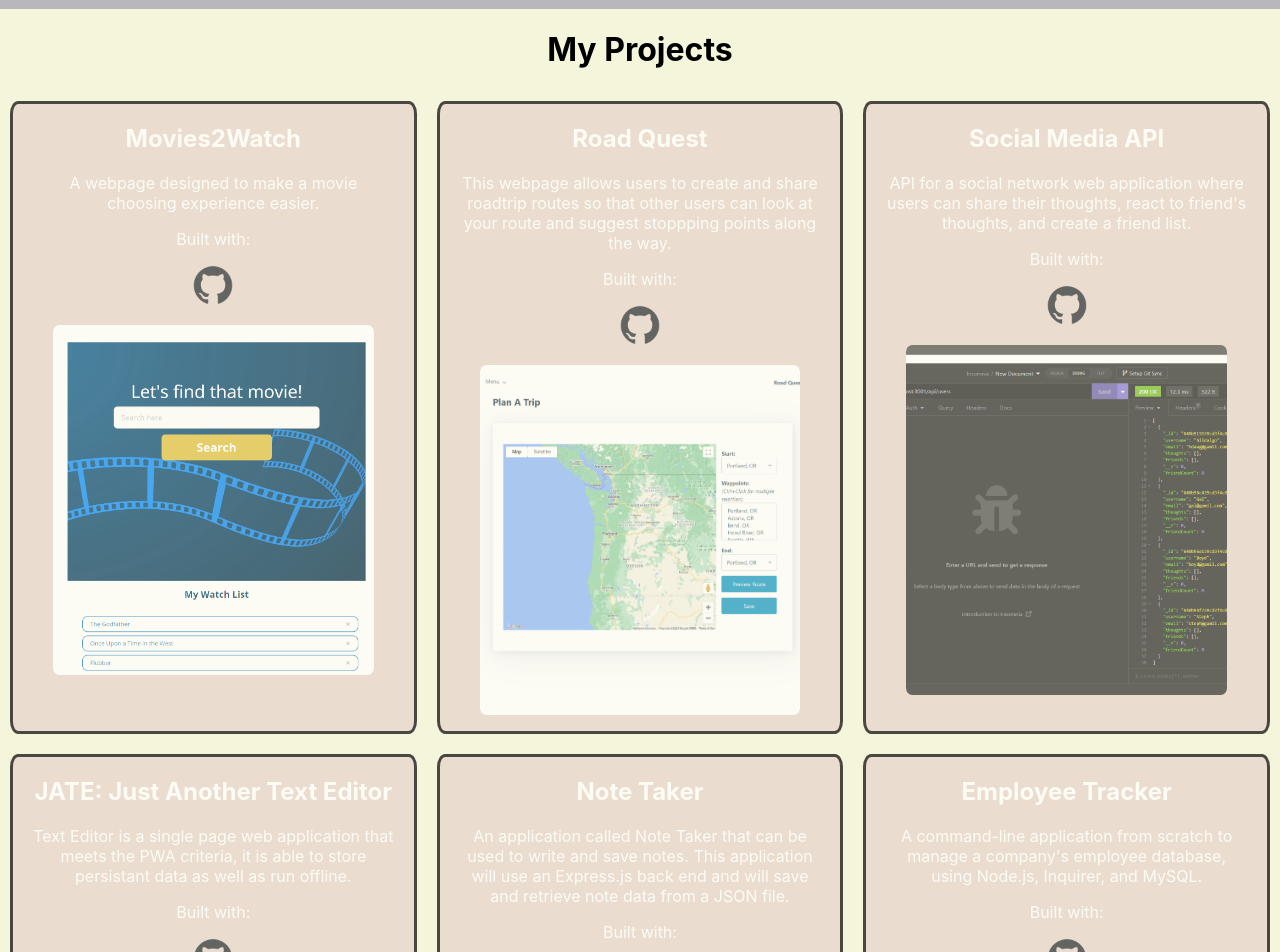
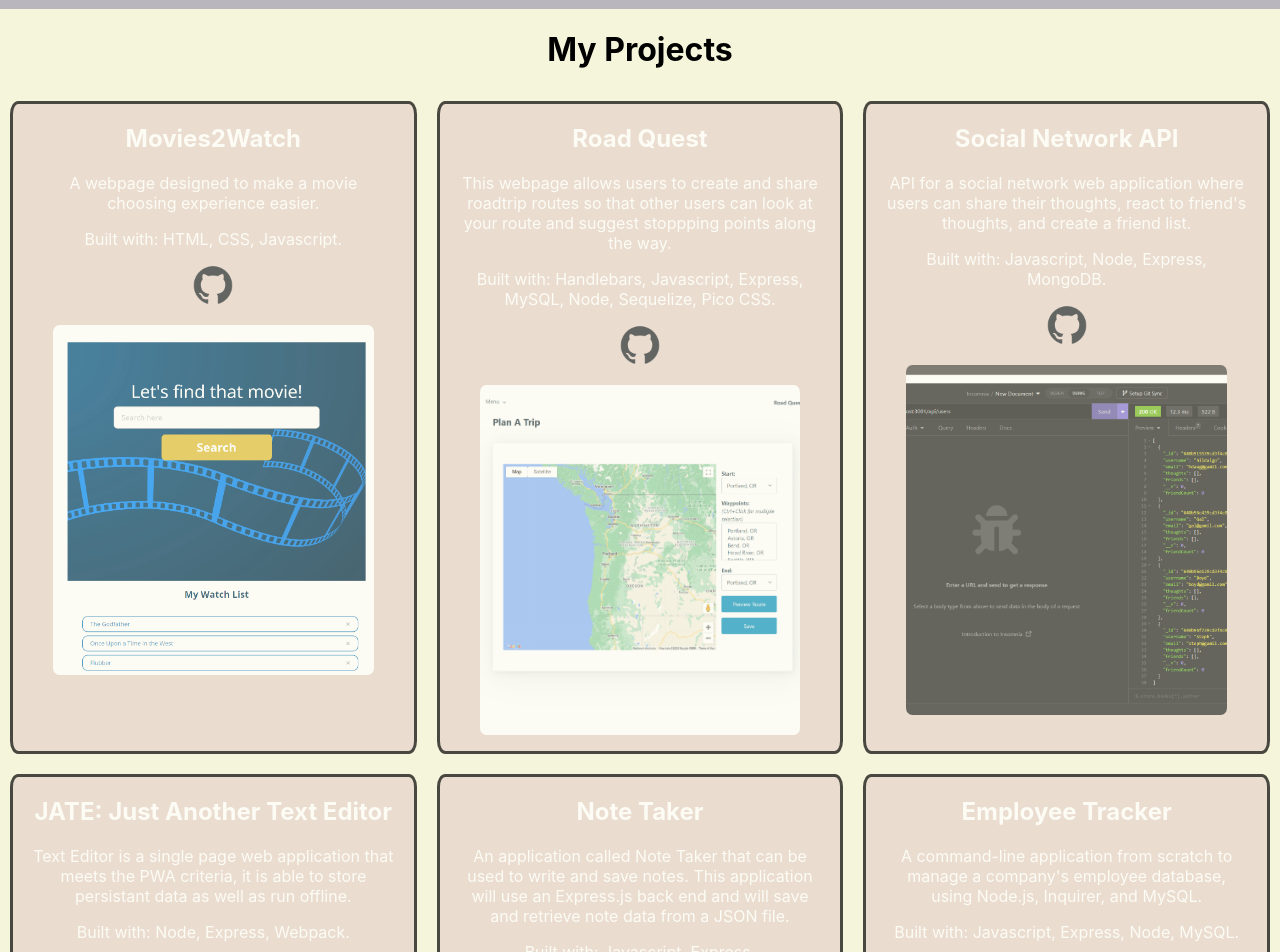
Before and after one commit to Samualjensen/React-Portfolio, a React (Create React App) app: page /#/portfolio in a window 1280 px wide. Shown: the part 60-1012 px from the top of the page. Built offline with nearby package versions, Linux system fonts and the light colour scheme.

Commit message:
added built with section to portfolio projects

```diff
--- a/src/components/Portfolio.js
+++ b/src/components/Portfolio.js
@@ -14,7 +14,7 @@ export default function Portfolio() {
                     <div className="desc">
                         <h2>Movies2Watch</h2>
                         <p>A webpage designed to make a movie choosing experience easier.</p>
-                        <p>Built with: </p>
+                        <p>Built with: HTML, CSS, Javascript. </p>
                     </div>
                     <a href='https://github.com/Samualjensen/Movies2Watch' target="_blank" rel="noreferrer noopener">
                         <img className='gitPic' src={gitPic} alt='GitHub icon' />
@@ -30,7 +30,7 @@ export default function Portfolio() {
                     <div className="desc">
                         <h2>Road Quest</h2>
                         <p>This webpage allows users to create and share roadtrip routes so that other users can look at your route and suggest stoppping points along the way.</p>
-                        <p>Built with: </p>
+                        <p>Built with: Handlebars, Javascript, Express, MySQL, Node, Sequelize, Pico CSS. </p>
                     </div>
                     <a href='https://github.com/Samualjensen/Road_Quest' target="_blank" rel="noreferrer noopener">
                         <img className='gitPic' src={gitPic} alt='GitHub icon' />
@@ -44,9 +44,9 @@ export default function Portfolio() {
 
                 <div className="project">
                     <div className="desc">
-                        <h2>Social Media API</h2>
+                        <h2>Social Network API</h2>
                         <p>API for a social network web application where users can share their thoughts, react to friend's thoughts, and create a friend list.</p>
-                        <p>Built with: </p>
+                        <p>Built with: Javascript, Node, Express, MongoDB. </p>
                     </div>
                     <a href='https://github.com/Samualjensen/Social-Network-API' target="_blank" rel="noreferrer noopener">
                         <img className='gitPic' src={gitPic} alt='GitHub icon' />
@@ -60,7 +60,7 @@ export default function Portfolio() {
                     <div className="desc">
                         <h2>JATE: Just Another Text Editor</h2>
                         <p>Text Editor is a single page web application that meets the PWA criteria, it is able to store persistant data as well as run offline.</p>
-                        <p>Built with: </p>
+                        <p>Built with: Node, Express, Webpack. </p>
                     </div>
                     <a href='https://github.com/Samualjensen/Text-Editor' target="_blank" rel="noreferrer noopener">
                         <img className='gitPic' src={gitPic} alt='GitHub icon' />
@@ -76,7 +76,7 @@ export default function Portfolio() {
                     <div className="desc">
                         <h2>Note Taker</h2>
                         <p>An application called Note Taker that can be used to write and save notes. This application will use an Express.js back end and will save and retrieve note data from a JSON file.</p>
-                        <p>Built with: </p>
+                        <p>Built with: Javascript, Express. </p>
                     </div>
                     <a href='https://github.com/Samualjensen/Note-Taker' target="_blank" rel="noreferrer noopener">
                         <img className='gitPic' src={gitPic} alt='GitHub icon' />
@@ -92,7 +92,7 @@ export default function Portfolio() {
                     <div className="desc">
                     <h2>Employee Tracker</h2>
                     <p>A command-line application from scratch to manage a company's employee database, using Node.js, Inquirer, and MySQL.</p>
-                    <p>Built with: </p>
+                    <p>Built with: Javascript, Express, Node, MySQL.</p>
                     </div>
                     <a href='https://github.com/Samualjensen/Employee-Tracker' target="_blank" rel="noreferrer noopener">
                         <img className='gitPic' src={gitPic} alt='GitHub icon' target="_blank" rel="noreferrer noopener" />
```
